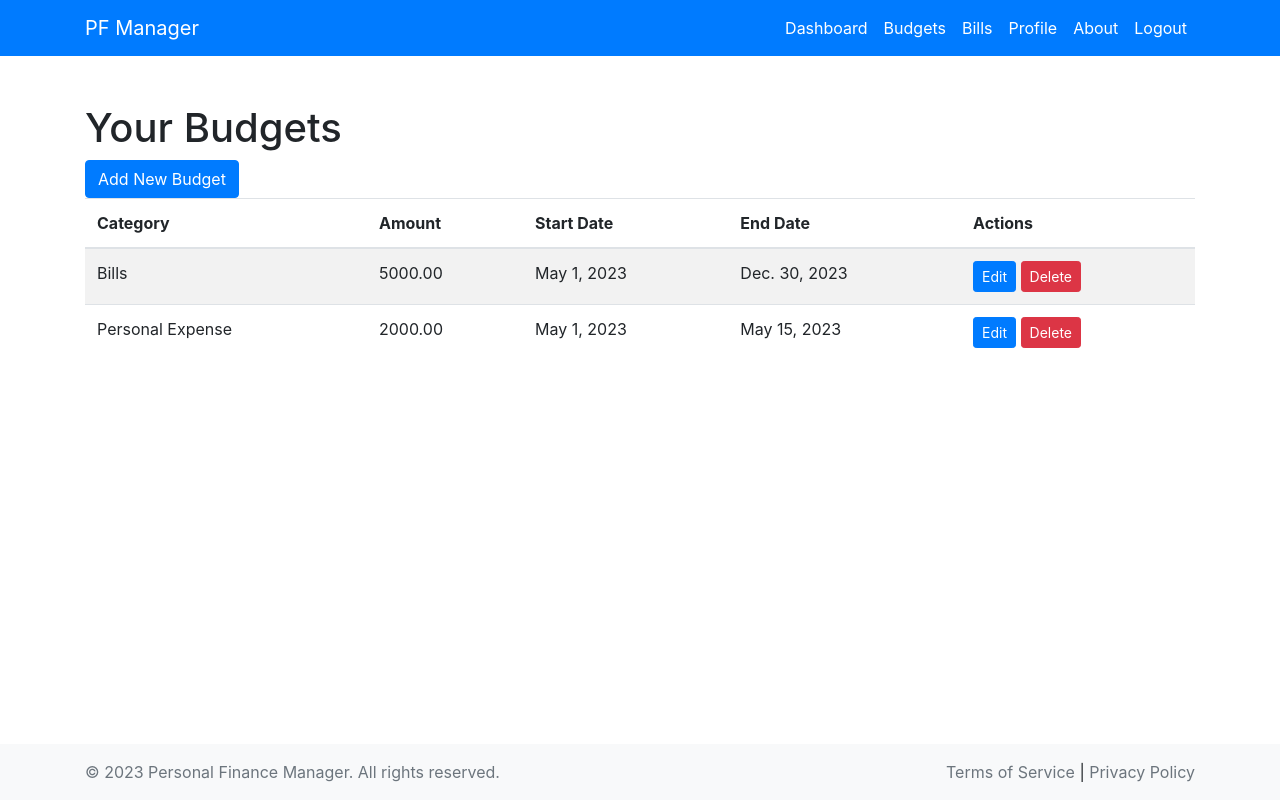
After one commit to mahatmohamed/Finance, a Django app: page /view_budgets/ in a window 1280 px wide. The commit adds this page. Run offline with Django 4.2, Linux system fonts and the light colour scheme; a user stored in the database is signed in; data comes from the database, SQL or seed files in the repository; both versions use the stored data as it was after the commit.

Commit message:
At this point i have dded budgest and Bills page

```diff
--- a/mysite/money/models.py
+++ b/mysite/money/models.py
@@ -36,3 +36,11 @@ class Expense(models.Model):
 
     def __str__(self):
         return f"{self.user.username} - {self.amount} - {self.date}"
+
+
+class Budget(models.Model):
+    user = models.ForeignKey(User, on_delete=models.CASCADE)
+    category = models.ForeignKey(Category, on_delete=models.CASCADE)
+    amount = models.DecimalField(max_digits=10, decimal_places=2)
+    start_date = models.DateField()
+    end_date = models.DateField()
--- a/mysite/money/templates/money/base.html
+++ b/mysite/money/templates/money/base.html
@@ -41,6 +41,13 @@
           <ul class="navbar-nav ml-auto ">
             <li class="nav-item">
               <a class="nav-link text-white" href="{% url 'data_analysis' %}">Dashboard</a>
+            </li>
+
+            <li class="nav-item">
+              <a class="nav-link text-white" href="{% url 'view_budgets' %}">Budgets </a>
+            </li>
+            <li class="nav-item">
+              <a class="nav-link text-white" href="{% url 'view_bills' %}">Bills </a>
             </li>
             <li class="nav-item ">
               <a class="nav-link text-white" href="{% url 'user_profile' %}">Profile</a>
@@ -93,7 +100,7 @@
             <span class="text-muted">&copy; 2023 Personal Finance Manager. All rights reserved.</span>
           </div>
           <div class="col-md-6 text-right">
-            <a href="#" class="text-muted">Terms of Service</a> | <a href="#" class="text-muted">Privacy Policy</a>
+            <a href="{% url 'terms_and_privacy' %}" class="text-muted">Terms of Service</a> | <a href="#" class="text-muted">Privacy Policy</a>
           </div>
         </div>
       </div>
--- a/mysite/money/templates/money/expense.html
+++ b/mysite/money/templates/money/expense.html
@@ -25,7 +25,6 @@
       <input type="text" class="form-control mt-2" id="category_name" name="category_name" placeholder="New category name..." hidden>
     </div>
     <div class="form-group">
-      <!-- Added Subcategory Field -->
       <label for="subcategory">Subcategory</label>
       <select class="form-control" id="subcategory" name="subcategory" required>
         <option value="">Choose subcategory</option>
@@ -53,7 +52,6 @@
     <button type="submit" class="btn btn-primary">Submit</button>
   </form>
 </div>
-
 <script type="text/javascript">
   $(document).ready(function () {
     // Show or hide the input field for adding new category
@@ -75,4 +73,5 @@
     });
   });
 </script>
+
 {% endblock %}
--- /dev/null
+++ b/mysite/money/templates/money/view_budgets.html
@@ -0,0 +1,32 @@
+{% extends 'money/base.html' %}
+
+{% block content %}
+<h1>Your Budgets</h1>
+<a href="{% url 'add_budget' %}" class="btn btn-primary">Add New Budget</a>
+<table class="table table-striped">
+  <thead>
+    <tr>
+      <th>Category</th>
+      <th>Amount</th>
+      <th>Start Date</th>
+      <th>End Date</th>
+      <th>Actions</th>
+    </tr>
+  </thead>
+  <tbody>
+    {% for budget in budgets %}
+    <tr>
+      <td>{{ budget.category.name }}</td>
+      <td>{{ budget.amount }}</td>
+      <td>{{ budget.start_date }}</td>
+      <td>{{ budget.end_date }}</td>
+      <td>
+        <a href="{% url 'edit_budget' budget.id %}" class="btn btn-primary btn-sm">Edit</a>
+        <a href="{% url 'delete_budget' budget.id %}" class="btn btn-danger btn-sm" onclick="return confirm('Are you sure you want to delete this budget?');">Delete</a>
+      </td>
+    </tr>
+    {% endfor %}
+  </tbody>
+</table>
+
+{% endblock %}
--- a/mysite/money/views.py
+++ b/mysite/money/views.py
@@ -1,10 +1,16 @@
-from django.shortcuts import render, redirect
-from .models import Income, Category, Expense, Subcategory
+from django.shortcuts import render, redirect, get_object_or_404
+from .models import Income, Category, Expense, Subcategory, Budget
 import pandas as pd
-from django.db.models import Sum
+from .models import Category, Expense
+from datetime import date
+from django.db.models import Sum, F, FloatField
 from django.template import loader
 import pdfkit
+from django.db.models import Q, Sum
+from django.contrib import messages
+from .forms import BudgetForm
 from django.http import HttpResponse
+from dateutil.relativedelta import relativedelta
 
 
 def add_income(request):
@@ -30,17 +36,21 @@ def add_expense(request):
         date = request.POST.get('date', '')
         category_id = request.POST.get('category', '')
         subcategory_id = request.POST.get('subcategory', '')
+        new_category_name = request.POST.get('new_category', '')  # Get the new category name
         new_subcategory_name = request.POST.get('new_subcategory', '')
         description = request.POST.get('description', '')
         frequency = request.POST.get('frequency', '')
 
-        category = Category.objects.get(id=category_id)
+        # Handle the case when the category_id is 'new_category'
+        if category_id == 'new_category':
+            category = Category.objects.create(name=new_category_name)
+        else:
+            category = Category.objects.get(id=category_id)
 
+        # Handle the case when the subcategory_id is 'new_subcategory'
         if subcategory_id == 'new_subcategory':
-            # Create a new Subcategory if 'new_subcategory' is received
             subcategory = Subcategory.objects.create(name=new_subcategory_name, category=category)
         else:
-            # Otherwise, retrieve the existing Subcategory with the given id
             subcategory = Subcategory.objects.get(id=subcategory_id)
 
         expense = Expense(
@@ -54,13 +64,13 @@ def add_expense(request):
         )
         expense.save()
 
-        # Redirect to the data_analysis page after successfully saving the expense
         return redirect('data_analysis')
 
     else:
         categories = Category.objects.all()
         subcategories = Subcategory.objects.all()
         return render(request, 'money/expense.html', {'categories': categories, 'subcategories': subcategories})
+
 
 
 def get_analysis_data(user):
@@ -70,6 +80,9 @@ def get_analysis_data(user):
     total_income = income_qs.aggregate(total=Sum('amount'))['total'] or 0
     total_expenses = expense_qs.aggregate(total=Sum('amount'))['total'] or 0
     savings = total_income - total_expenses
+     # Round the total_expenses and savings to 2 decimal places
+    total_expenses = round(total_expenses, 2)
+    savings = round(savings, 2)
 
     category_list = Category.objects.all().values()
 
@@ -147,3 +160,94 @@ def download_analysis_pdf(request):
 
 def about(request):
     return render(request, 'money/about.html')
+
+def terms_and_privacy(request):
+    return render(request, 'money/terms_and_privacy.html')
+
+
+
+def add_budget(request):
+    if not request.user.is_authenticated:
+        return redirect('login')
+
+    if request.method == 'POST':
+        category_id = request.POST.get('category', '')
+        amount = request.POST.get('amount', '')
+        start_date = request.POST.get('start_date', '')
+        end_date = request.POST.get('end_date', '')
+
+        category = Category.objects.get(id=category_id)
+        budget = Budget(user=request.user, category=category, amount=amount, start_date=start_date, end_date=end_date)
+        budget.save()
+
+        return redirect('view_budgets')
+
+    categories = Category.objects.all()
+    return render(request, 'money/add_budget.html', {'categories': categories})
+
+def view_budgets(request):
+    if not request.user.is_authenticated:
+        return redirect('login')
+
+    budgets = Budget.objects.filter(user=request.user)
+    return render(request, 'money/view_budgets.html', {'budgets': budgets})
+def edit_budget(request, budget_id):
+    budget = get_object_or_404(Budget, pk=budget_id)
+
+    if request.method == 'POST':
+        form = BudgetForm(request.POST, instance=budget)
+
+        if form.is_valid():
+            form.save()
+            messages.success(request, 'Budget updated successfully.')
+            return redirect('view_budgets')
+        else:
+            messages.error(request, 'There was an error updating the budget.')
+    else:
+        form = BudgetForm(instance=budget)
+
+    return render(request, 'money/edit_budget.html', {'form': form, 'budget_id': budget_id})
+
+def delete_budget(request, budget_id):
+    budget = get_object_or_404(Budget, pk=budget_id)
+
+    if request.method == 'POST':
+        budget.delete()
+        messages.success(request, 'Budget deleted successfully.')
+        return redirect('view_budgets')
+
+    return render(request, 'money/delete_budget.html', {'budget': budget})
+
+
+
+
+
+def view_bills(request):
+    if not request.user.is_authenticated:
+        return redirect('login')
+
+    expenses = Expense.objects.filter(user=request.user)
+    bills = []
+
+    for expense in expenses:
+        next_due_date = expense.date
+        today = date.today()
+
+        # Find the next due date
+        while next_due_date <= today:
+            next_due_date += relativedelta(months=1)
+
+        days_left = (next_due_date - today).days
+        bills.append({
+            'expense': expense,
+            'next_due_date': next_due_date,
+            'days_left': days_left
+        })
+
+    categories = Category.objects.annotate(total_amount=Sum(F('expense__amount'), filter=Q(expense__user=request.user), output_field=FloatField()))
+
+    for category in categories:
+        if category.total_amount is not None:
+            category.total_amount = round(category.total_amount, 2)
+
+    return render(request, 'money/view_bills.html', {'bills': bills, 'categories': categories})
--- a/mysite/mysite/urls.py
+++ b/mysite/mysite/urls.py
@@ -35,4 +35,10 @@ urlpatterns = [
     path('logout/', authentication_views.LogoutView.as_view(template_name='users/logout.html'), name='logout'),
     path('edit_profile/', user_views.edit_profile, name='edit_profile'),
     path('about/', views.about, name='about'),
+    path('terms-and-privacy/', views.terms_and_privacy, name='terms_and_privacy'),
+    path('add_budget/', views.add_budget, name='add_budget'),
+    path('view_budgets/', views.view_budgets, name='view_budgets'),
+    path('edit_budget/<int:budget_id>/', views.edit_budget, name='edit_budget'),
+    path('delete_budget/<int:budget_id>/', views.delete_budget, name='delete_budget'),
+    path('view_bills/', views.view_bills, name='view_bills'),
 ]+static(settings.MEDIA_URL, document_root=settings.MEDIA_ROOT)
--- /dev/null
+++ b/requirements.txt
@@ -0,0 +1,3 @@
+Django==4.1.7
+pandas==2.0.1
+pdfkit==1.0.0
```
Also changed, not shown: mysite/money/forms.py (added, +7 -0 lines), mysite/money/templates/money/add_budget.html (added, +31 -0 lines), mysite/money/templates/money/delete_budget.html (added, +11 -0 lines), mysite/money/templates/money/edit_budget.html (added, +10 -0 lines), mysite/money/templates/money/terms_and_privacy.html (added, +38 -0 lines), mysite/money/templates/money/view_bills.html (added, +49 -0 lines), mysite/db.sqlite3, mysite/money/migrations/0006_budget.py (added), mysite/users/views.py (line endings or trailing spaces).
